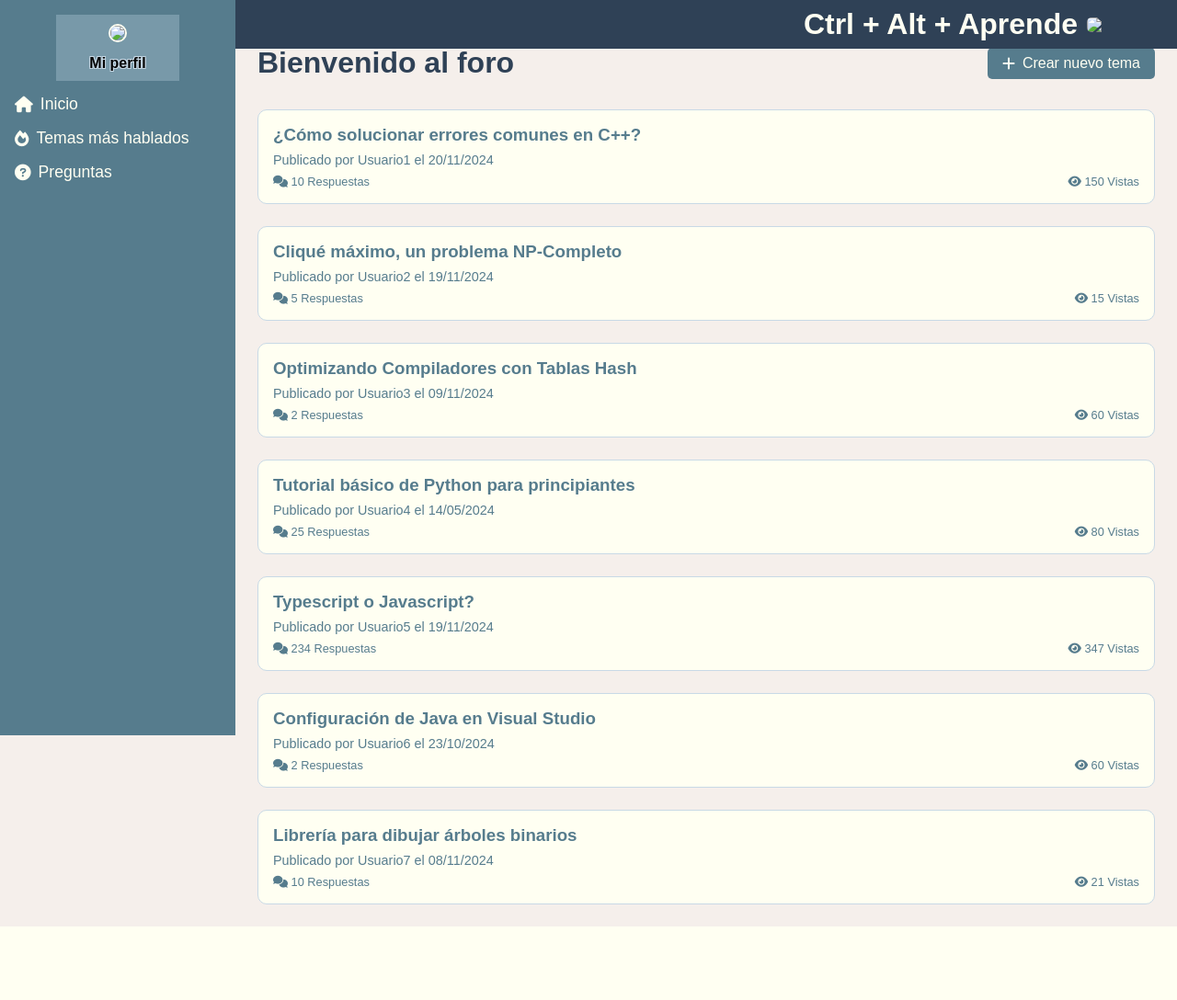
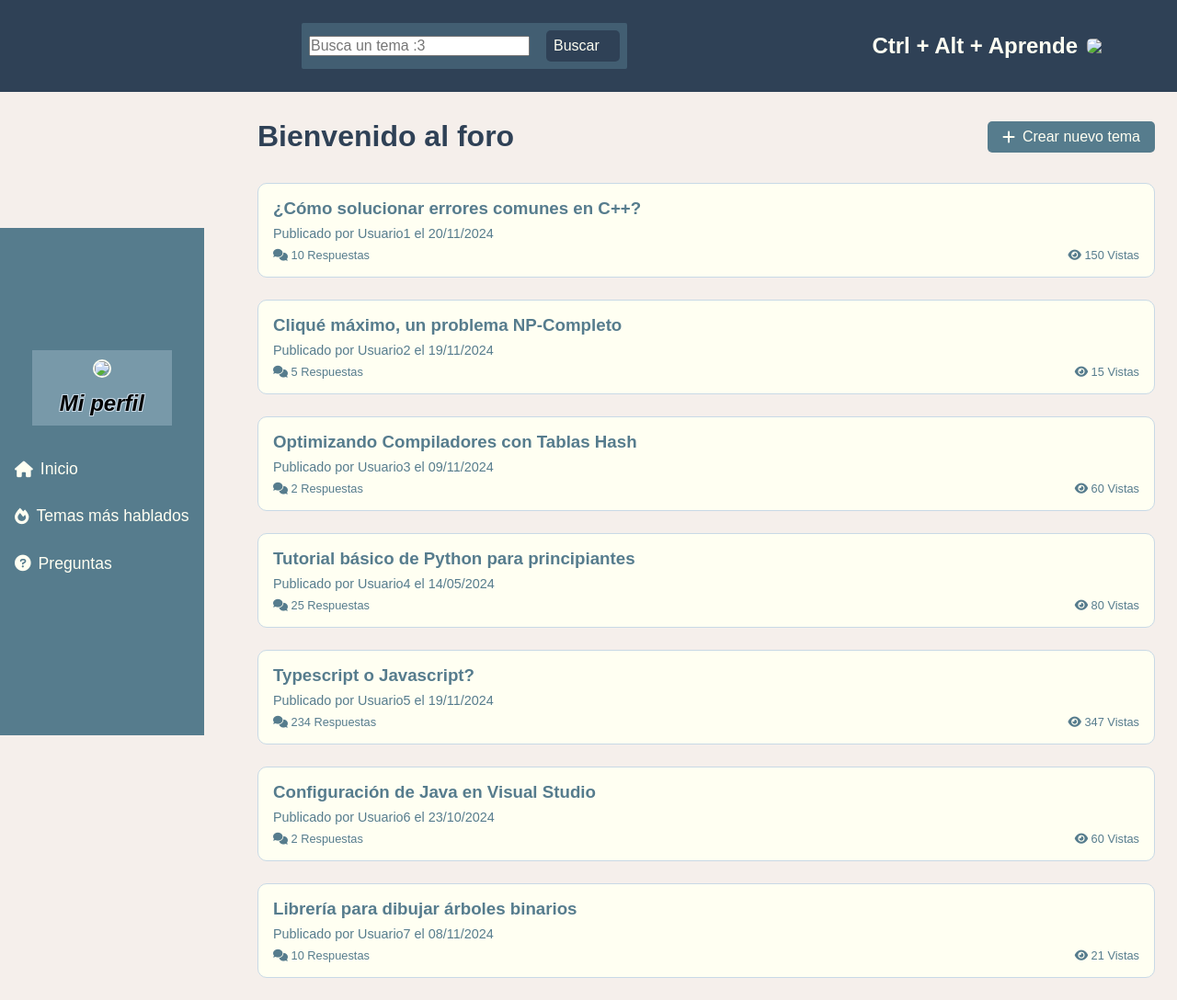
Before and after one commit to vhhatziry/foro_ctrlaltaprende, a PHP site: page /foro.html in a window 1280 px wide. Shown: the whole page at 92% size. Before the commit the page ends 1008 px from the top, so only its background shows below. Run offline with PHP 8.4, Linux system fonts and the light colour scheme.

Commit message:
Mejorar interfaz

```diff
--- a/foro.html
+++ b/foro.html
@@ -8,10 +8,14 @@
     <link rel="stylesheet" href="https://cdnjs.cloudflare.com/ajax/libs/font-awesome/6.0.0-beta3/css/all.min.css">
 </head>
 <body>
-    <header class="header">
-        <h1>Ctrl + Alt + Aprende</h2>
+    <nav class="nav_header">
+        <form class="placeholder">
+            <input placeholder="Busca un tema :3" class="introduce">
+            <input value="Buscar" class="search-topic-btn">
+        </form>
+        <h1>Ctrl + Alt + Aprende</h1>
         <img src="../controlaltaprende/image/favicon.jpg" width="80px">
-    </header>
+    </nav>
     <div class="container">
         <!-- Barra lateral -->
         <aside class="sidebar">
--- a/styles.css
+++ b/styles.css
@@ -11,6 +11,10 @@ body {
     color: var(--text-color);
 }
 
+aside{
+    display: flex;
+}
+
 :root {
     --primary-color: rgba(86, 124, 141, 1);
     --secondary-color: rgba(255, 255, 242, 1);
@@ -18,6 +22,7 @@ body {
     --text-color: rgba(47, 65, 86, 1);
     --light-gray: rgba(200, 217, 230, 1);
     --border-color: rgba(200, 217, 230, 0.3);
+    --primary-color-half: rgba(86, 124, 141, 0.5);
 }
 
 /* Contenedor principal */
@@ -28,14 +33,13 @@ body {
 
 /* Barra lateral */
 .sidebar {
-    width: 20%;
     background-color: var(--primary-color);
     color: var(--secondary-color);
     padding: 1rem;
-    position: fixed; /* Fijamos el sidebar a la izquierda */
-    top: 0;
+    position: fixed;
+    bottom: 0;
     left: 0;
-    height: 100vh;
+    height: 552px;
     z-index: 100;
 }
 
@@ -71,8 +75,9 @@ body {
     flex: 1;
     padding: 1.5rem;
     overflow-y: auto;
-    margin-left: 20%; /* Ajustamos el margen para que no se solape con el sidebar */
-    padding-top: 50px; /* Ajustamos el padding para que no se solape con el header */
+    margin-left: 20%;
+    padding-top: 50px;
+    margin-top: 80px;
 }
 
 .main-header {
@@ -101,6 +106,46 @@ body {
 
 .new-topic-btn:hover {
     background-color: var(--text-color);
+}
+
+.placeholder{
+    background-color: var( --primary-color-half);
+    color: var(--secondary-color);
+    padding: 0.5rem 0.5rem;
+    border: none;
+    border-radius: 2px;
+    font-size: 1rem;
+    cursor: pointer;
+    display: flex;
+    align-items: center;
+    gap: 0.5rem;
+    margin-left: 20em;
+}
+
+
+.introduce{
+    font-size: 1rem;
+    width: 15em;
+}
+
+.search-topic-btn {
+    background-color:var(--text-color);
+    color: var(--secondary-color);
+    padding: 0.5rem;
+    border: none;
+    border-radius: 5px;
+    font-size: 1rem;
+    cursor: pointer;
+    display: flex;
+    align-items: center;
+    gap: 0.5rem;
+    width: 80px;
+    margin-left: 10px;
+}
+
+.search-topic-btn:hover {
+    background-color: var(--secondary-color);
+    color: var(--text-color);
 }
 
 /* Tarjetas de temas */
@@ -139,54 +184,58 @@ body {
     color: var(--primary-color);
 }
 
-.header{
+.nav_header{
     width: 100%;
+    height: 100px;
     display: flex;
     background-color: var(--text-color);
     gap: 10px;
     align-items: center;
     padding: 0.5rem;
     justify-content: right;
-    position: fixed; /* Fijamos el header en la parte superior */
+    position: fixed;
     top: 0;
     left: 0;
     z-index: 100;
-     h1{
-        color: var(--secondary-color);
-     }
 }
 
-.header img{
+.nav_header h1{
+    color: var(--secondary-color);
+    margin-left: auto;
+ }
+ .nav_header img{
     border-radius: 5px;
     margin-right: 10px;
-}
-
-.sidebar .nav_foro{
-    vertical-align: middle;
 }
 
 .nav_foro .perfil{
     display: flex;
     flex-direction: column;
 }
+.sidebar, .nav_foro{
+    display: flex;
+    flex-direction: column;
+    align-items: center;
+    justify-content: center;
+}
 
 .nav_foro ul {
-    margin: 5px 0;
+    margin: 20px 0 ;
+    line-height: 2;
 }
 
 .perfil{
     align-items: center;
     gap: 10px;
-    margin-bottom: 15px;
+    margin-bottom: 10px;
     background-color: var(--border-color);
     padding: 10px 0;
-    width: 60%;
-    justify-self: center;
+    width: 80%;
 }
 
 .perfil img {
     order: 1;
-    width: 80px;
+    width: 100px;
     border-color: #fffff1;
     border-width: 2px;
     border-style: solid;
@@ -195,6 +244,8 @@ body {
 
 .perfil .etiqueta{
     gap: 3px;
+    font-style: oblique;
+    font-size: 1.5rem;
     font-weight: bolder;
     color: black;
     text-shadow: -1px -1px 0 var(--light-gray),
```
